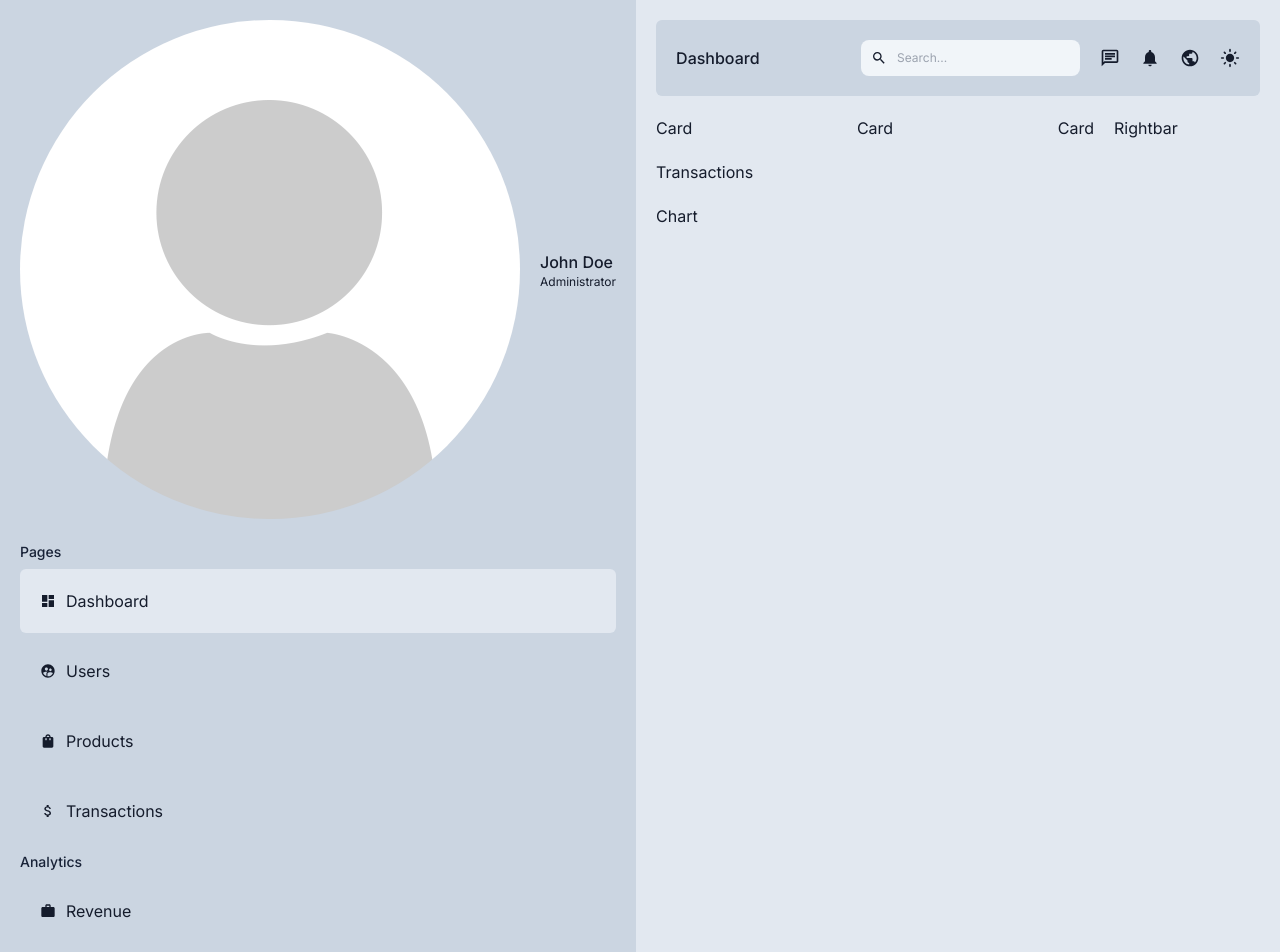
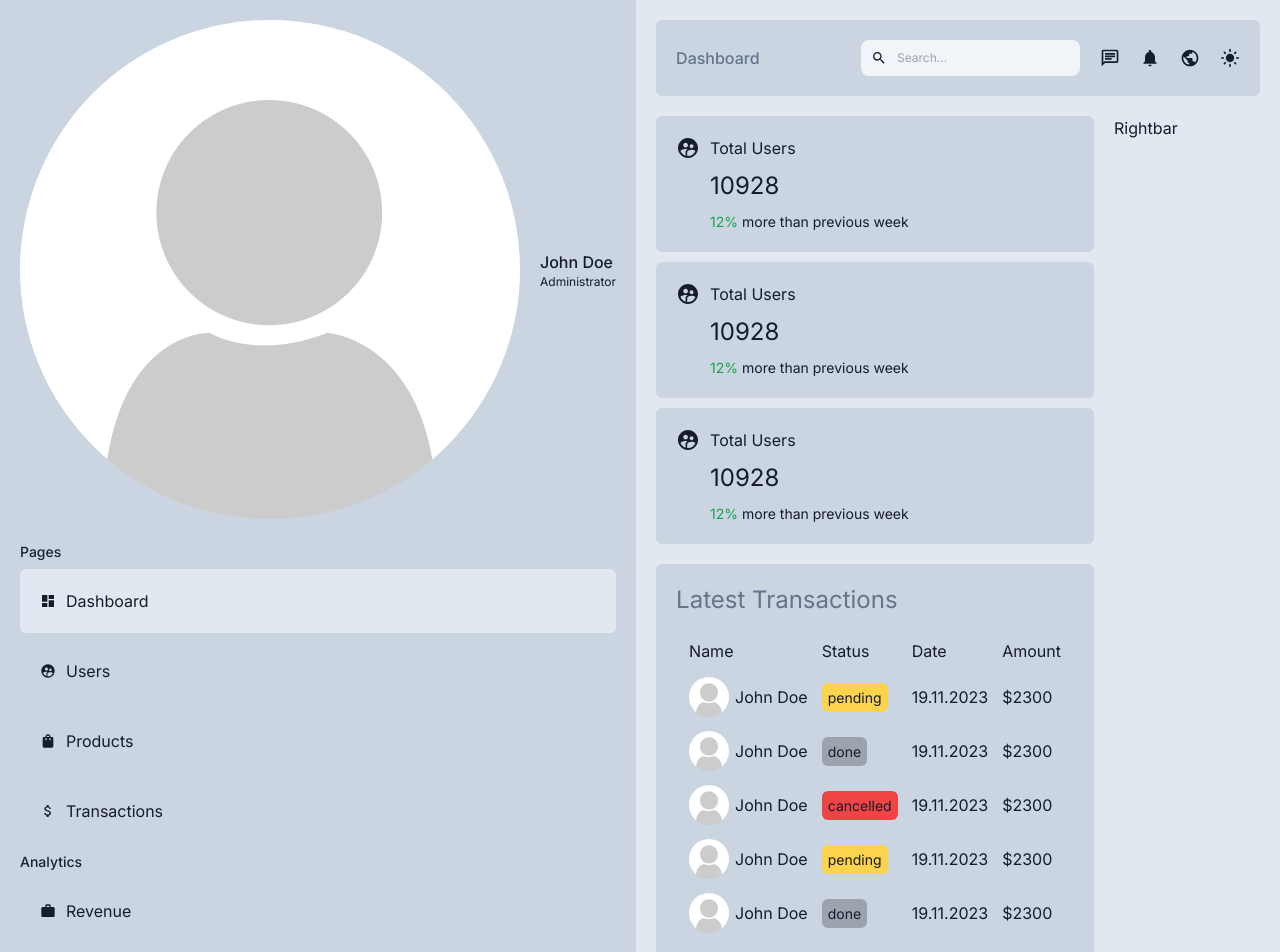
Before and after one commit to eclipsemode/dashboard, a Next.js app: page /dashboard in a window 1280 px wide. Shown: the top 952 px of the page. Built offline with nearby package versions, Linux system fonts and the light colour scheme.

Commit message:
dashboard center done

```diff
--- a/package.json
+++ b/package.json
@@ -13,12 +13,14 @@
     "next-themes": "^0.2.1",
     "react": "^18",
     "react-dom": "^18",
-    "react-icons": "^4.12.0"
+    "react-icons": "^4.12.0",
+    "recharts": "^2.10.0"
   },
   "devDependencies": {
     "@types/node": "^20",
     "@types/react": "^18",
     "@types/react-dom": "^18",
+    "@types/recharts": "^1.8.27",
     "autoprefixer": "^10.0.1",
     "eslint": "^8",
     "eslint-config-next": "14.0.3",
--- a/src/app/dashboard/page.tsx
+++ b/src/app/dashboard/page.tsx
@@ -1,18 +1,14 @@
 import React from 'react';
-import Card from "@components/dashboard/Card";
 import Rightbar from "@components/dashboard/Rightbar";
 import Transactions from "@components/dashboard/Transactions";
 import Chart from "@components/dashboard/Chart";
+import Cards from "@components/dashboard/Cards";
 
 const Page = () => {
     return (
         <section className='flex flex-row gap-x-5 mt-5'>
             <div className='flex flex-col gap-y-5 flex-3'>
-                <div className='flex justify-between gap-x-5'>
-                    <Card/>
-                    <Card/>
-                    <Card/>
-                </div>
+                <Cards/>
                 <Transactions/>
                 <Chart/>
             </div>
--- a/src/app/layout.tsx
+++ b/src/app/layout.tsx
@@ -16,7 +16,7 @@ export default function RootLayout({
     children: React.ReactNode
 }) {
     return (
-        <html lang="en">
+        <html lang="en" suppressHydrationWarning={true}>
         <body className={inter.className}>
         <Providers>
             {children}
--- a/src/components/dashboard/Card/index.tsx
+++ /dev/null
@@ -1,11 +0,0 @@
-import React from 'react';
-
-const Card = () => {
-    return (
-        <div>
-            Card
-        </div>
-    );
-};
-
-export default Card;
--- /dev/null
+++ b/src/components/dashboard/Cards/CardItem/index.tsx
@@ -0,0 +1,22 @@
+import React from 'react';
+import {MdSupervisedUserCircle} from "react-icons/md";
+import {ICardItem} from "@components/dashboard/Cards";
+
+
+
+const CardItem = ({text, amount, title, percent}: ICardItem) => {
+    return (
+        <div className='flex flex-row gap-x-2.5 p-5 rounded-md bg-slate-300 dark:bg-dark-900 hover:bg-slate-400 hover:dark:bg-gray-700 cursor-pointer flex-1 min-w-fit'>
+            <MdSupervisedUserCircle size={24}/>
+            <div>
+                <div className='flex flex-col gap-y-2.5'>
+                    <p>{title}</p>
+                    <p className='text-2xl'>{amount}</p>
+                    <p className='text-sm'><span className='text-green-600'>{percent}%</span> {text}</p>
+                </div>
+            </div>
+        </div>
+    );
+};
+
+export default CardItem;
--- /dev/null
+++ b/src/components/dashboard/Cards/index.tsx
@@ -0,0 +1,49 @@
+import React from 'react';
+import CardItem from "@components/dashboard/Cards/CardItem";
+
+export interface ICardItem {
+    id: number,
+    title: string,
+    amount: number,
+    percent: number,
+    text: string
+}
+
+const cardItem: ICardItem[] = [
+    {
+        id: 1,
+        title: 'Total Users',
+        amount: 10928,
+        percent: 12,
+        text: 'more than previous week'
+    },
+    {
+        id: 2,
+        title: 'Total Users',
+        amount: 10928,
+        percent: 12,
+        text: 'more than previous week'
+    },
+    {
+        id: 3,
+        title: 'Total Users',
+        amount: 10928,
+        percent: 12,
+        text: 'more than previous week'
+    }
+]
+
+const Cards = () => {
+    return (
+        <div className='flex flex-row justify-start flex-wrap gap-2.5'>
+            {
+                cardItem.map(card => (
+                    <CardItem key={card.id} id={card.id} title={card.title} amount={card.amount} percent={card.percent}
+                              text={card.text}/>
+                ))
+            }
+        </div>
+    )
+};
+
+export default Cards;
--- a/src/components/dashboard/Chart/index.tsx
+++ b/src/components/dashboard/Chart/index.tsx
@@ -1,9 +1,76 @@
+'use client'
 import React from 'react';
+import {Legend, Line, LineChart, ResponsiveContainer, Tooltip, XAxis, YAxis} from "recharts";
+
+const data = [
+    {
+        name: 'Page A',
+        click: 4000,
+        visit: 2400,
+        amt: 2400,
+    },
+    {
+        name: 'Page B',
+        click: 3000,
+        visit: 1398,
+        amt: 2210,
+    },
+    {
+        name: 'Page C',
+        click: 2000,
+        visit: 9800,
+        amt: 2290,
+    },
+    {
+        name: 'Page D',
+        click: 2780,
+        visit: 3908,
+        amt: 2000,
+    },
+    {
+        name: 'Page E',
+        click: 1890,
+        visit: 4800,
+        amt: 2181,
+    },
+    {
+        name: 'Page F',
+        click: 2390,
+        visit: 3800,
+        amt: 2500,
+    },
+    {
+        name: 'Page G',
+        click: 3490,
+        visit: 4300,
+        amt: 2100,
+    },
+];
 
 const Chart = () => {
     return (
-        <div>
-            Chart
+        <div className='h-1/3 bg-slate-300 dark:bg-dark-900 rounded-md p-5'>
+            <h2 className='text-2xl text-slate-500 dark:text-slate-400 mb-2.5'>Weekly Recap</h2>
+            <ResponsiveContainer width="100%" height="100%">
+                <LineChart
+                    width={500}
+                    height={300}
+                    data={data}
+                    margin={{
+                        top: 5,
+                        right: 30,
+                        left: 20,
+                        bottom: 5,
+                    }}
+                >
+                    <XAxis dataKey="name"/>
+                    <YAxis/>
+                    <Tooltip contentStyle={{background: '#151c2c', border: 'none', borderRadius: '6px'}}/>
+                    <Legend/>
+                    <Line type="monotone" dataKey="visit" stroke="#8884d8" strokeDasharray="5 5"/>
+                    <Line type="monotone" dataKey="click" stroke="#82ca9d" strokeDasharray="3 4 5 2"/>
+                </LineChart>
+            </ResponsiveContainer>
         </div>
     );
 };
--- a/src/components/dashboard/Navbar/index.tsx
+++ b/src/components/dashboard/Navbar/index.tsx
@@ -8,7 +8,7 @@ const Navbar = () => {
     const pathname = usePathname();
     return (
         <section className='bg-slate-300 dark:bg-dark-900 flex justify-between items-center p-5 rounded-md'>
-            <h1 className='font-medium dark:text-slate-400 capitalize'>{pathname.split('/').at(-1)}</h1>
+            <h1 className='font-medium text-slate-500 dark:text-slate-400 capitalize'>{pathname.split('/').at(-1)}</h1>
             <div className='flex gap-x-5 items-center'>
                 <div className='flex items-center bg-slate-100 dark:bg-gray-700 p-2.5 gap-x-2.5 rounded-lg'>
                     <MdSearch/>
--- /dev/null
+++ b/src/components/dashboard/Transactions/TransactionItem/index.tsx
@@ -0,0 +1,20 @@
+import React from 'react';
+import Image from "next/image";
+import {ITransactionItem} from "@components/dashboard/Transactions";
+import StatusBadge from "@ui/StatusBadge";
+
+const TransactionItem = ({logo, name, status, amount, date}: ITransactionItem) => {
+    return (
+        <tr>
+            <td className='flex items-center gap-x-1.5'>
+                <Image src={logo} alt='avatar' width={40} height={40} className='rounded-full object-cover'/>
+                {name}
+            </td>
+            <td><StatusBadge status={status}/></td>
+            <td>{date}</td>
+            <td>${amount}</td>
+        </tr>
+    );
+};
+
+export default TransactionItem;
--- a/src/components/dashboard/Transactions/index.tsx
+++ b/src/components/dashboard/Transactions/index.tsx
@@ -1,9 +1,81 @@
 import React from 'react';
+import {StatusType} from "@ui/StatusBadge";
+import TransactionItem from "@components/dashboard/Transactions/TransactionItem";
+
+export interface ITransactionItem {
+    id: number,
+    logo: string,
+    name: string,
+    status: StatusType,
+    date: string,
+    amount: number
+}
+
+const transactionsArr: ITransactionItem[] = [
+    {
+        id: 1,
+        logo: '/noavatar.png',
+        name: 'John Doe',
+        status: 'pending',
+        date: '19.11.2023',
+        amount: 2300
+    },
+    {
+        id: 2,
+        logo: '/noavatar.png',
+        name: 'John Doe',
+        status: 'done',
+        date: '19.11.2023',
+        amount: 2300
+    },
+    {
+        id: 3,
+        logo: '/noavatar.png',
+        name: 'John Doe',
+        status: 'cancelled',
+        date: '19.11.2023',
+        amount: 2300
+    },
+    {
+        id: 4,
+        logo: '/noavatar.png',
+        name: 'John Doe',
+        status: 'pending',
+        date: '19.11.2023',
+        amount: 2300
+    },
+    {
+        id: 5,
+        logo: '/noavatar.png',
+        name: 'John Doe',
+        status: 'done',
+        date: '19.11.2023',
+        amount: 2300
+    }
+]
 
 const Transactions = () => {
     return (
-        <div>
-            Transactions
+        <div className='flex flex-col w-full bg-slate-300 dark:bg-dark-900 rounded-md p-5 gap-y-2.5'>
+            <h2 className='text-2xl text-slate-500 dark:text-slate-400'>Latest Transactions</h2>
+            <table className='border-separate border-spacing-3'>
+                <thead>
+                <tr>
+                    <td>Name</td>
+                    <td>Status</td>
+                    <td>Date</td>
+                    <td>Amount</td>
+                </tr>
+                </thead>
+                <tbody className='gap-y-1.5'>
+                {
+                    transactionsArr.map(item => (
+                        <TransactionItem key={item.id} id={item.id} logo={item.logo} name={item.name}
+                                         status={item.status} date={item.date} amount={item.amount}/>
+                    ))
+                }
+                </tbody>
+            </table>
         </div>
     );
 };
--- /dev/null
+++ b/src/ui/StatusBadge/index.tsx
@@ -0,0 +1,20 @@
+import React from 'react';
+
+export type StatusType = 'pending' | 'done' | 'cancelled'
+
+interface IProps {
+    status: StatusType
+}
+
+const StatusBadge = ({status}: IProps) => {
+    switch (status) {
+        case 'pending':
+            return <span className='bg-amber-300 p-1.5 rounded-md text-sm'>{status}</span>;
+        case 'done':
+            return <span className='bg-gray-400 p-1.5 rounded-md text-sm'>{status}</span>;
+        default:
+            return <span className='bg-red-500 p-1.5 rounded-md text-sm'>{status}</span>;
+    }
+};
+
+export default StatusBadge;
--- a/tsconfig.json
+++ b/tsconfig.json
@@ -20,7 +20,8 @@
     ],
     "paths": {
       "@app/*": ["./src/app/*"],
-      "@components/*": ["./src/components/*"]
+      "@components/*": ["./src/components/*"],
+      "@ui/*": ["./src/ui/*"]
     }
   },
   "include": ["next-env.d.ts", "**/*.ts", "**/*.tsx", ".next/types/**/*.ts"],
```
Also changed, not shown: 1 other file (tests, documents, lock files or other folders).
